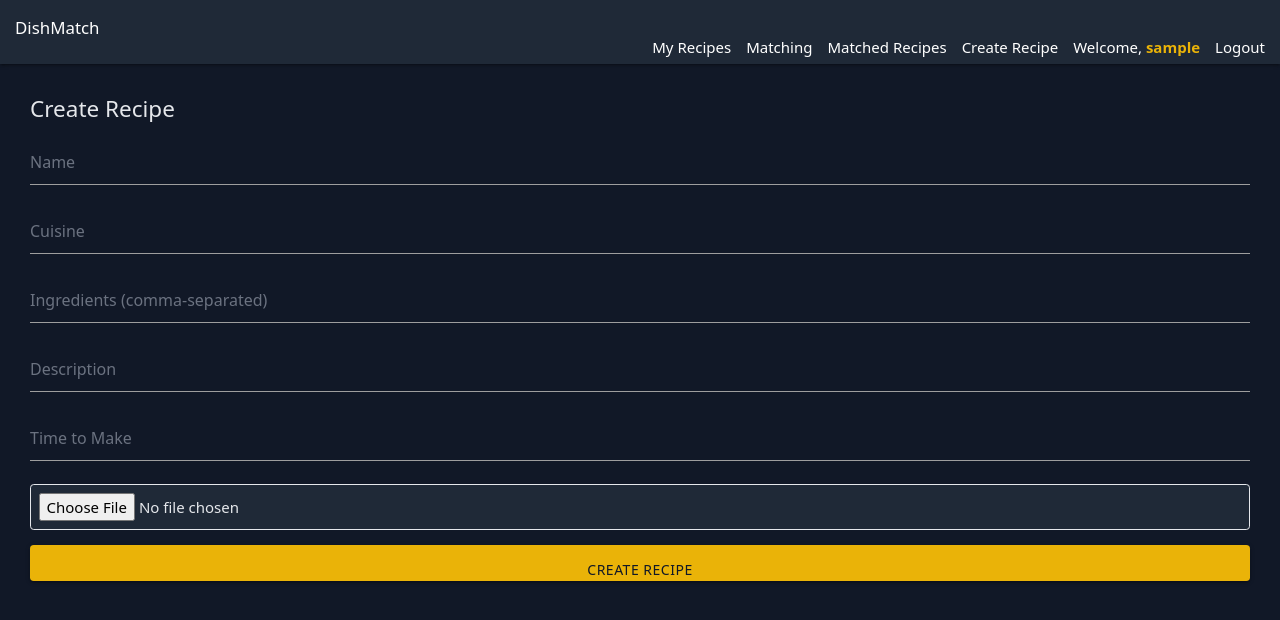
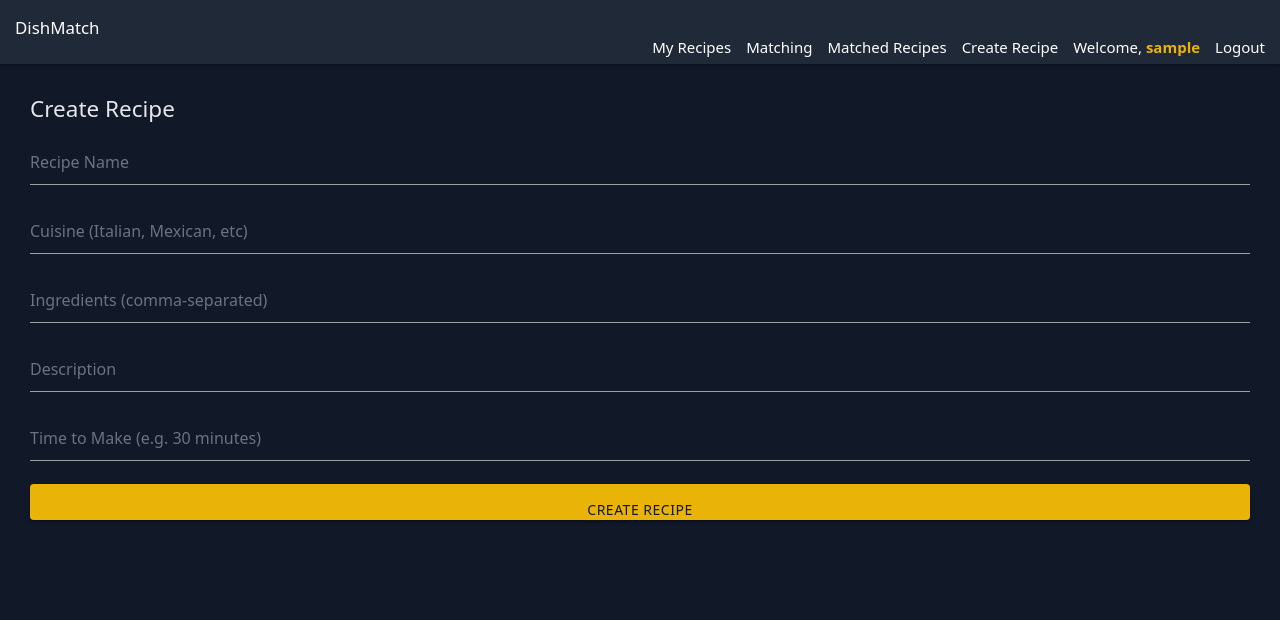
Before and after one commit to LeviathanIsI/DishMatch_Frontend, a React (Vite) app: page /create-recipe in a window 1280 px wide. Shown: the top 620 px of the page. Built offline with nearby package versions, Linux system fonts and the light colour scheme; sample sign-in values are in the browser's storage.

Commit message:
Updated recipe creation screen

```diff
--- a/package.json
+++ b/package.json
@@ -10,7 +10,7 @@
   "dependencies": {
     "react": "^18.2.0",
     "react-dom": "^18.2.0",
-    "react-router-dom": "^6.3.0"
+    "react-router-dom": "^6.23.1"
   },
   "devDependencies": {
     "@vitejs/plugin-react": "^3.1.0",
--- a/src/components/Navbar.jsx
+++ b/src/components/Navbar.jsx
@@ -1,12 +1,14 @@
 import React, { useContext } from "react";
-import { Link } from "react-router-dom";
+import { Link, useNavigate } from "react-router-dom";
 import { AuthContext } from "../context/AuthContext";
 
 const Navbar = () => {
   const { isAuthenticated, username, logout } = useContext(AuthContext);
+  const navigate = useNavigate();
 
   const handleLogout = () => {
     logout();
+    navigate("/login"); // Redirect to the login page after logout
   };
 
   return (
--- a/src/pages/CreateRecipe.jsx
+++ b/src/pages/CreateRecipe.jsx
@@ -7,25 +7,22 @@ const CreateRecipe = () => {
   const [ingredients, setIngredients] = useState("");
   const [description, setDescription] = useState("");
   const [timeToMake, setTimeToMake] = useState("");
-  const [image, setImage] = useState(null);
   const [message, setMessage] = useState("");
 
   const handleSubmit = async (e) => {
     e.preventDefault();
-    const formData = new FormData();
-    formData.append("name", name);
-    formData.append("cuisine", cuisine);
-    formData.append("ingredients", ingredients);
-    formData.append("description", description);
-    formData.append("timeToMake", timeToMake);
-    if (image) {
-      formData.append("image", image);
-    }
+    const recipeData = {
+      name,
+      cuisine,
+      ingredients,
+      description,
+      timeToMake,
+    };
 
     try {
-      await apiFetch("/recipes/create", {
+      const response = await apiFetch("/recipes/create", {
         method: "POST",
-        body: formData,
+        body: JSON.stringify(recipeData),
       });
       setMessage("Recipe created successfully!");
       setName("");
@@ -33,7 +30,6 @@ const CreateRecipe = () => {
       setIngredients("");
       setDescription("");
       setTimeToMake("");
-      setImage(null);
     } catch (error) {
       setMessage("Error creating recipe: " + error.message);
     }
@@ -48,7 +44,7 @@ const CreateRecipe = () => {
             type="text"
             value={name}
             onChange={(e) => setName(e.target.value)}
-            placeholder="Name"
+            placeholder="Recipe Name"
             required
             className="w-full p-2 border rounded bg-gray-800 text-gray-200 placeholder-gray-500 focus:border-yellow-500"
           />
@@ -58,7 +54,7 @@ const CreateRecipe = () => {
             type="text"
             value={cuisine}
             onChange={(e) => setCuisine(e.target.value)}
-            placeholder="Cuisine"
+            placeholder="Cuisine (Italian, Mexican, etc)"
             required
             className="w-full p-2 border rounded bg-gray-800 text-gray-200 placeholder-gray-500 focus:border-yellow-500"
           />
@@ -88,15 +84,8 @@ const CreateRecipe = () => {
             type="text"
             value={timeToMake}
             onChange={(e) => setTimeToMake(e.target.value)}
-            placeholder="Time to Make"
+            placeholder="Time to Make (e.g. 30 minutes)"
             required
-            className="w-full p-2 border rounded bg-gray-800 text-gray-200 placeholder-gray-500 focus:border-yellow-500"
-          />
-        </div>
-        <div className="input-field">
-          <input
-            type="file"
-            onChange={(e) => setImage(e.target.files[0])}
             className="w-full p-2 border rounded bg-gray-800 text-gray-200 placeholder-gray-500 focus:border-yellow-500"
           />
         </div>
--- a/src/pages/MatchedRecipes.jsx
+++ b/src/pages/MatchedRecipes.jsx
@@ -1,9 +1,9 @@
-import React, { useState, useEffect } from 'react';
-import apiFetch from '../api/fetch';
+import React, { useState, useEffect } from "react";
+import apiFetch from "../api/fetch";
 
 const MatchedRecipes = () => {
   const [recipes, setRecipes] = useState([]);
-  const [message, setMessage] = useState('');
+  const [message, setMessage] = useState("");
 
   useEffect(() => {
     fetchMatchedRecipes();
@@ -11,15 +11,10 @@ const MatchedRecipes = () => {
 
   const fetchMatchedRecipes = async () => {
     try {
-      const token = localStorage.getItem('token');
-      const response = await apiFetch('/users/matched-recipes', {
-        headers: {
-          'Authorization': `Bearer ${token}`,
-        },
-      });
+      const response = await apiFetch("/users/matched-recipes");
       setRecipes(response);
     } catch (error) {
-      setMessage('Error fetching matched recipes: ' + error.message);
+      setMessage("Error fetching matched recipes: " + error.message);
     }
   };
 
@@ -32,8 +27,10 @@ const MatchedRecipes = () => {
           <div key={recipe._id} className="card p-4">
             <h3 className="card-title">{recipe.name}</h3>
             <p>{recipe.cuisine}</p>
-            <p>{recipe.ingredients.join(', ')}</p>
-            <p>Created by: {recipe.creator ? recipe.creator.username : 'Unknown'}</p>
+            <p>{recipe.ingredients.join(", ")}</p>
+            <p>
+              Created by: {recipe.creator ? recipe.creator.username : "Unknown"}
+            </p>
           </div>
         ))}
       </div>
```
Also changed, not shown: src/api/fetch.js (+5 -5 lines), 1 other file (tests, documents, lock files or other folders).
